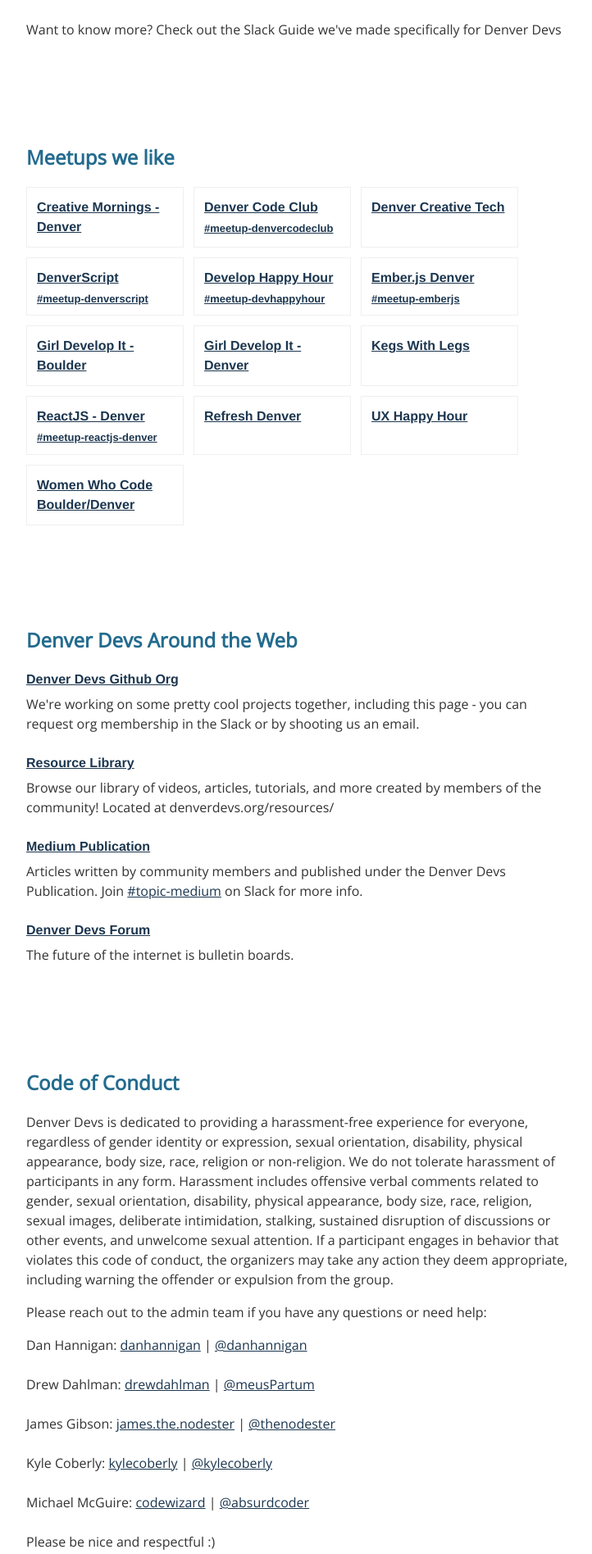
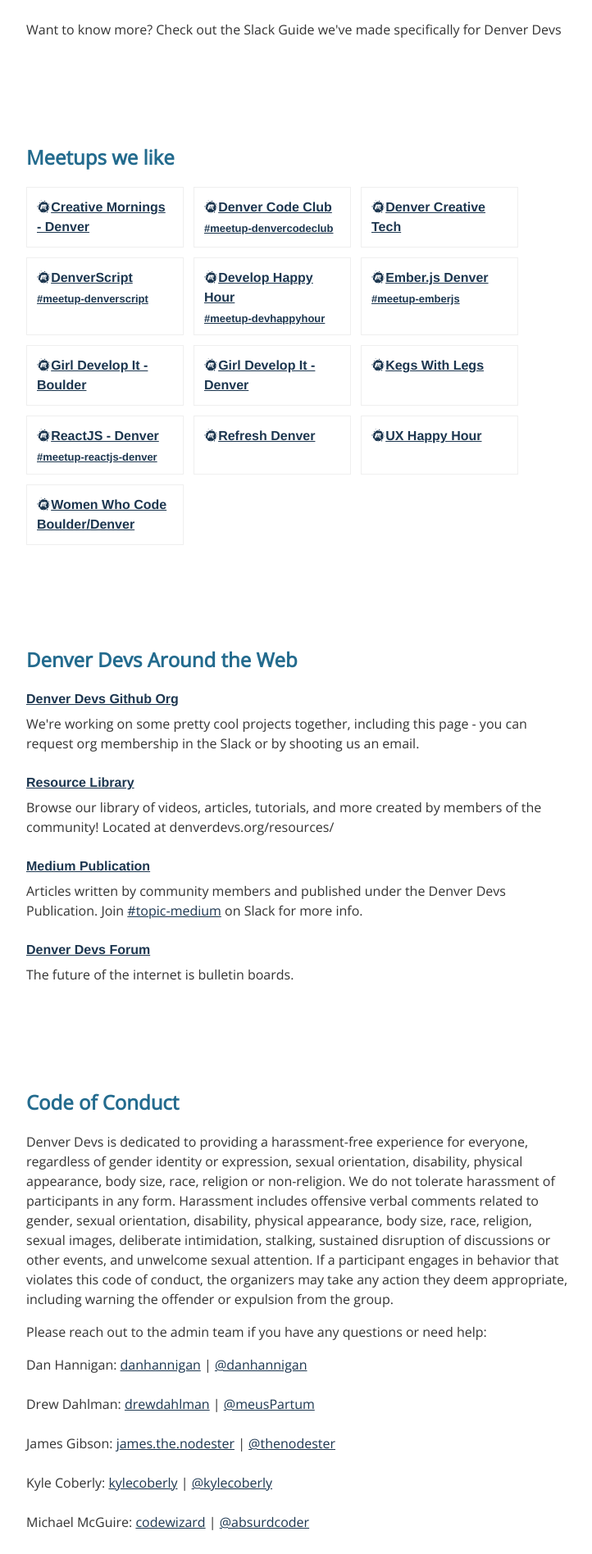
Before and after one commit to Denver-Devs/-old-denver-devs.github.io, a Jekyll site: the page built from index.html, in a window 1280 px wide. Shown: the part 1128-3024 px from the top of the page at 82% size, without its empty margins (276-998 px from the left). Built offline with Jekyll 4.4.1, drawn with Linux system fonts in a browser that asks for light colours; some web fonts are replaced.

Commit message:
add meetup icon to meetup table

```diff
--- a/index.html
+++ b/index.html
@@ -40,7 +40,7 @@
 			<ul class="gridblock">
 				{% for item in entry.items %}
 				<li>
-					<a href="{{item.link}}" target="_blank">{{item.title}}</a>
+					<a href="{{item.link}}" target="_blank"><i class="fa fa-meetup" aria-hidden="true"></i>{{item.title}}</a>
 					{% if item.slackLink %}
 						<ul>
 							<li><a href="{{item.slackLink}}" target="_blank">#{{item.slackChannel}}</a></li>
```
